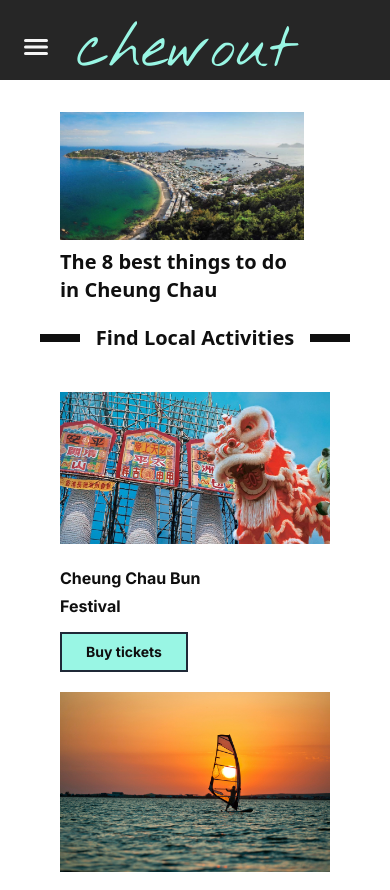
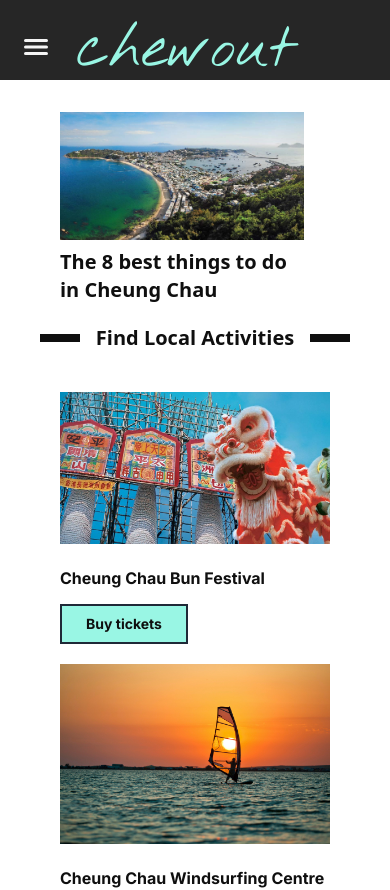
Before and after one commit to RunningFok/travel-blog, a Next.js app: page / in a window 390 px wide. Shown: the top 890 px of the page. Built offline with nearby package versions, Linux system fonts and the light colour scheme.

Commit message:
changed booking small screen margin x

```diff
--- a/src/app/shared/Post.tsx
+++ b/src/app/shared/Post.tsx
@@ -27,7 +27,7 @@ export function Post({ className, title, image, snippet }: PostProps) {
           className="max-h-56"
         />
       </div>
-      <div className="mx-5 mr-24 font-bold sm:text-lg md:text-xl lg:text-xl text-wh-900 hover:underline hover:decoration-4 hover:decoration-teal-400 ">
+      <div className="mx-5 font-bold sm:text-lg md:text-xl lg:text-xl text-wh-900 hover:underline hover:decoration-4 hover:decoration-teal-400 ">
         {title}
       </div>
       <div className="hidden sm:block mx-5 mr-20 py-1 text-sm text-wh-900">{snippet}</div>
```
